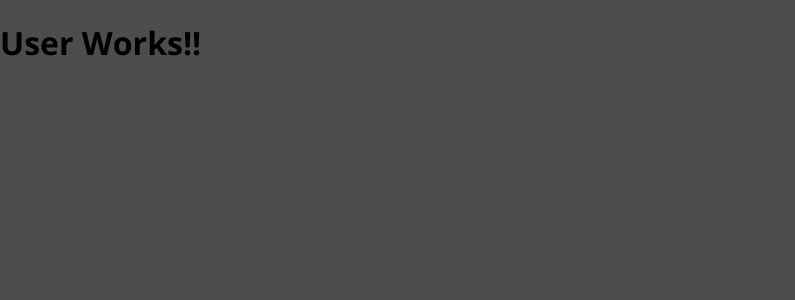
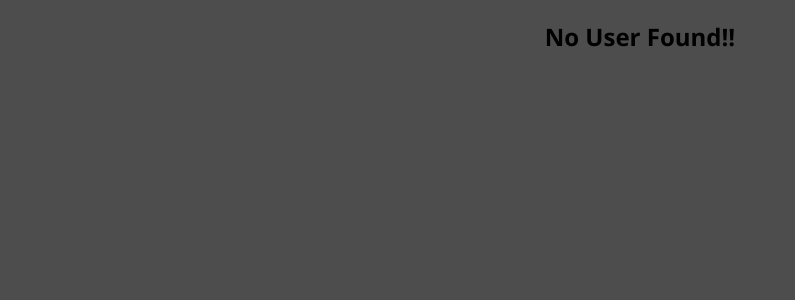
Before and after one commit to jpratik15/tourgram, a React (Create React App) app: page / in a window 1280 px wide. Shown: the top 300 px of the page, without its empty margins (0-795 px from the left). Built offline with nearby package versions, Linux system fonts and the light colour scheme.

Commit message:
Add UserList,UserItem page/components

```diff
--- /dev/null
+++ b/src/users/components/UserItem.js
@@ -0,0 +1,20 @@
+import React from "react"
+import "./UserItem.css"
+
+const UserItem = (props) => {
+    return (
+        <li className="user-item">
+            <div className="user-item__content">
+                <div className="user-item__image">
+                    <img src={props.image} alt={props.name}/>
+                </div>
+                <div className="user-item__info">
+                    <h2>{props.name}</h2>
+                    <h3>{props.placeCount} {props.placeCount === 1 ? 'Place' : 'Places' }</h3>
+                </div>
+            </div>
+        </li>
+    )
+}
+
+export default UserItem;
--- /dev/null
+++ b/src/users/components/UsersList.js
@@ -0,0 +1,28 @@
+import React from "react";
+import UserItem from "./UserItem";
+import "./UsersList.css";
+
+const UsersList = (props) => {
+  if (props.items.length === 0) {
+    return (
+      <div className="center">
+        <h2>No User Found!!</h2>
+      </div>
+    );
+  }
+
+  return (
+    <ul className="users-list">
+      {props.items.map((item) => (
+        <UserItem
+          key={item.id}
+          id={item.id}
+          name={item.name}
+          image={item.image}
+          placeCount={item.places}
+        />
+      ))}
+    </ul>
+  );
+};
+export default UsersList;
--- a/src/users/pages/Users.js
+++ b/src/users/pages/Users.js
@@ -1,6 +1,16 @@
 import React from 'react'
 
+import UsersList from "../components/UsersList"
+
 const Users = () => {
-    return <h1>User Works!!</h1>
+    const USERS = [
+        // {
+        //     id : "u1",
+        //     name : "Pratik",
+        //     image: "https://images.unsplash.com/photo-1503023345310-bd7c1de61c7d?ixid=MXwxMjA3fDB8MHxwaG90by1wYWdlfHx8fGVufDB8fHw%3D&ixlib=rb-1.2.1&auto=format&fit=crop&w=701&q=80",
+        //     places : 1
+        // }
+    ]
+    return <UsersList items={USERS} />
 }
 export default Users;
```
Also changed, not shown: src/users/components/UserItem.css (added), src/users/components/UsersList.css (added).
